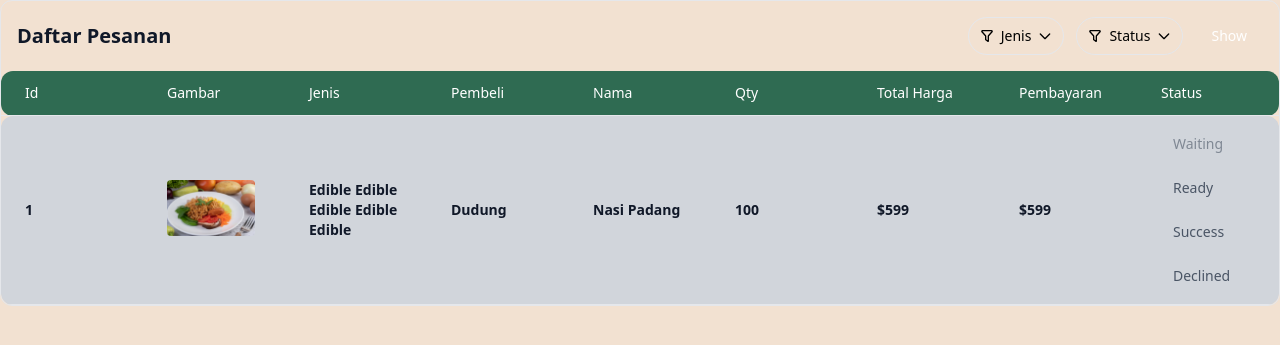
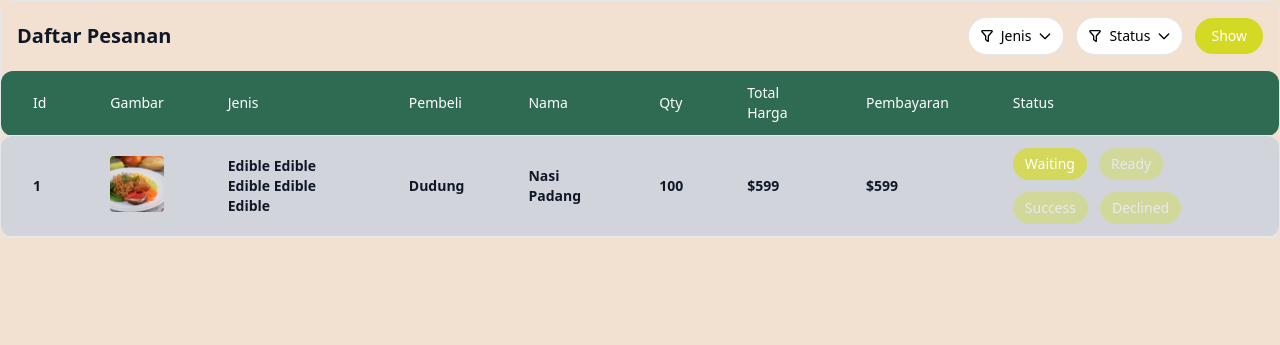
Before and after one commit to akkmlk/rifud, a Python web app: template templates/resto/daftar_pesanan.html in a window 1280 px wide. Shown: the top 345 px of the page. Run offline with Jinja, Linux system fonts and the light colour scheme; the template is opened without the code that fills it, so the values that code supplies are empty; some libraries are stand-ins or nearby versions.

Commit message:
history pesanan resto dan user, daftar pesanan resto.

```diff
--- /dev/null
+++ b/extensions.py
@@ -0,0 +1,3 @@
+from flask_mysqldb import MySQL
+
+mysql = MySQL()
--- a/static/dist/output.css
+++ b/static/dist/output.css
@@ -1924,12 +1924,10 @@
       background-color: var(--color-neutral-secondary-medium);
     }
   }
-  .bg-accent {
-    background-color: var(--color-accent);
-  }
-  .bg-accent-soft {
-    background-color: var(--color-accent-soft);
-  }
+  .bg-accent { background-color: var(--color-accent) !important; }
+  .hover\:bg-accent:hover { background-color: var(--color-accent) !important; }
+  .hover\:bg-accent-soft:hover { background-color: var(--color-accent-soft) !important; }
+  .bg-accent-soft { background-color: var(--color-accent-soft) !important; }
   .bg-background {
     background-color: var(--color-background);
   }
@@ -3825,6 +3823,7 @@
 
 /* focus variant for accent */
 .focus\:ring-accent:focus { --tw-ring-color: var(--color-accent); }
+.focus\:ring-accent-medium:focus { --tw-ring-color: var(--color-accent-soft); }
 
 .line-clamp-2 { display: -webkit-box; -webkit-box-orient: vertical; -webkit-line-clamp: 2; overflow: hidden; }
 .line-clamp-3 { display: -webkit-box; -webkit-box-orient: vertical; -webkit-line-clamp: 3; overflow: hidden; }
--- a/templates/layout/base_resto.html
+++ b/templates/layout/base_resto.html
@@ -8,7 +8,7 @@
     <link href="{{url_for('static',filename='dist/output.css')}}" rel="stylesheet">
     <script src="https://cdn.tailwindcss.com"></script>
 </head>
-<body class="bg-[#F2E1D1]">
+<body class="bg-background">
     <header>
         <h1 class="font-bold text-fuchsia-800"></h1>
     </header>
--- a/templates/resto/daftar_pesanan.html
+++ b/templates/resto/daftar_pesanan.html
@@ -1,6 +1,8 @@
 {% extends 'layout/base_resto.html' %}
+
 {% block content %}
-<div class="relative overflow-x-auto bg-neutral-primary-soft shadow-xs rounded-base border border-default">
+<div class="bg-neutral-primary-soft shadow-xs rounded-base border border-default">
+  <!-- Header Section - NO overflow restriction here -->
   <div class="p-4 flex items-center justify-between space-x-4">
     <a class="self-center">
       <span class="text-xl text-heading font-semibold whitespace-nowrap">Daftar Pesanan</span>
@@ -11,14 +13,14 @@
       <div class="relative inline-block">
         <button id="dropdownJenisButton"
                 data-dropdown-toggle="dropdownJenis"
-                class="shrink-0 inline-flex items-center justify-center text-body bg-neutral-secondary-medium box-border border border-default-medium hover:bg-neutral-tertiary-medium hover:text-heading focus:ring-4 focus:ring-neutral-tertiary shadow-xs font-medium leading-5 rounded-full text-sm px-3 py-2 focus:outline-none"
+                class="shrink-0 inline-flex items-center justify-center text-body bg-white box-border border border-default-medium hover:bg-neutral-tertiary-medium hover:text-heading focus:ring-4 focus:ring-gray-300 shadow-xs font-medium leading-5 rounded-full text-sm px-3 py-2 focus:outline-none"
                 type="button">
           <svg class="w-4 h-4 me-1.5 -ms-0.5" aria-hidden="true" xmlns="http://www.w3.org/2000/svg" viewBox="0 0 24 24" fill="none" width="24" height="24"><path stroke="currentColor" stroke-linecap="round" stroke-width="2" d="M18.796 4H5.204a1 1 0 0 0-.753 1.659l5.302 6.058a1 1 0 0 1 .247.659v4.874a.5.5 0 0 0 .2.4l3 2.25a.5.5 0 0 0 .8-.4v-7.124a1 1 0 0 1 .247-.659l5.302-6.059c.566-.646.106-1.658-.753-1.658Z"/></svg>
           Jenis
           <svg class="w-4 h-4 ms-1.5 -me-0.5" aria-hidden="true" xmlns="http://www.w3.org/2000/svg" viewBox="0 0 24 24" fill="none" width="24" height="24"><path stroke="currentColor" stroke-linecap="round" stroke-linejoin="round" stroke-width="2" d="m19 9-7 7-7-7"/></svg>
         </button>
 
-        <div id="dropdownJenis" class="absolute right-0 mt-2 z-10 hidden bg-neutral-primary-medium border border-default-medium rounded-lg shadow-lg w-40">
+        <div id="dropdownJenis" class="absolute right-0 mt-2 z-10 hidden bg-neutral-primary-medium border border-default-medium rounded-lg shadow-lg w-40 max-h-64 overflow-auto">
           <ul class="p-2 text-sm text-body font-medium" aria-labelledby="dropdownJenisButton">
             <li><a href="#" class="inline-flex items-center w-full p-2 hover:bg-neutral-tertiary-medium hover:text-heading rounded">Edible</a></li>
             <li><a href="#" class="inline-flex items-center w-full p-2 hover:bg-neutral-tertiary-medium hover:text-heading rounded">Waste</a></li>
@@ -30,19 +32,19 @@
       <div class="relative inline-block">
         <button id="dropdownStatusButton"
                 data-dropdown-toggle="dropdownStatus"
-                class="shrink-0 inline-flex items-center justify-center text-body bg-neutral-secondary-medium box-border border border-default-medium hover:bg-neutral-tertiary-medium hover:text-heading focus:ring-4 focus:ring-neutral-tertiary shadow-xs font-medium leading-5 rounded-full text-sm px-3 py-2 focus:outline-none"
+                class="shrink-0 inline-flex items-center justify-center text-body bg-white box-border border border-default-medium hover:bg-neutral-tertiary-medium hover:text-heading focus:ring-4 focus:ring-gray-300 shadow-xs font-medium leading-5 rounded-full text-sm px-3 py-2 focus:outline-none"
                 type="button">
           <svg class="w-4 h-4 me-1.5 -ms-0.5" aria-hidden="true" xmlns="http://www.w3.org/2000/svg" viewBox="0 0 24 24" fill="none" width="24" height="24"><path stroke="currentColor" stroke-linecap="round" stroke-width="2" d="M18.796 4H5.204a1 1 0 0 0-.753 1.659l5.302 6.058a1 1 0 0 1 .247.659v4.874a.5.5 0 0 0 .2.4l3 2.25a.5.5 0 0 0 .8-.4v-7.124a1 1 0 0 1 .247-.659l5.302-6.059c.566-.646.106-1.658-.753-1.658Z"/></svg>
           Status
           <svg class="w-4 h-4 ms-1.5 -me-0.5" aria-hidden="true" xmlns="http://www.w3.org/2000/svg" viewBox="0 0 24 24" fill="none" width="24" height="24"><path stroke="currentColor" stroke-linecap="round" stroke-linejoin="round" stroke-width="2" d="m19 9-7 7-7-7"/></svg>
         </button>
 
-        <div id="dropdownStatus" class="absolute right-0 mt-2 z-10 hidden bg-neutral-primary-medium border border-default-medium rounded-lg shadow-lg w-40">
+        <div id="dropdownStatus" class="absolute right-0 mt-2 z-10 hidden bg-neutral-primary-medium border border-default-medium rounded-lg shadow-lg w-40 max-h-64 overflow-auto">
           <ul class="p-2 text-sm text-body font-medium" aria-labelledby="dropdownStatusButton">
-            <li><a href="#" class="inline-flex items-center w-full p-2 hover:bg-neutral-tertiary-medium hover:text-heading rounded">Pending</a></li>
             <li><a href="#" class="inline-flex items-center w-full p-2 hover:bg-neutral-tertiary-medium hover:text-heading rounded">Success</a></li>
             <li><a href="#" class="inline-flex items-center w-full p-2 hover:bg-neutral-tertiary-medium hover:text-heading rounded">Ready</a></li>
             <li><a href="#" class="inline-flex items-center w-full p-2 hover:bg-neutral-tertiary-medium hover:text-heading rounded">Declined</a></li>
+            <li><a href="#" class="inline-flex items-center w-full p-2 hover:bg-neutral-tertiary-medium hover:text-heading rounded">Cancel</a></li>
           </ul>
         </div>
       </div>
@@ -54,35 +56,36 @@
     </div>
   </div>
 
-  <!-- table -->
-  <table class="w-full text-sm text-left rtl:text-right text-body border-collapse table-fixed">
+  <!-- Table Wrapper - overflow-x-auto hanya di sini -->
+  <div class="relative overflow-x-auto">
+    <table class="w-full text-sm text-left rtl:text-right text-body border-collapse table-auto">
       <thead class="text-white text-sm text-body bg-blend-darken border-b border-default-medium bg-primary-soft">
         <tr>
-        <th scope="col" class="px-6 py-3 rounded-s-base font-medium box-border align-middle">
+          <th scope="col" class="px-8 py-3 rounded-s-base font-medium box-border align-middle">
             <div class="flex items-center h-full">Id</div>
           </th>
-        <th scope="col" class="px-6 py-3 font-medium box-border align-middle">
+          <th scope="col" class="px-8 py-3 w-20 font-medium box-border align-middle">
             <div class="flex items-center h-full">Gambar</div>
           </th>
-        <th scope="col" class="px-6 py-3 font-medium box-border align-middle">
+          <th scope="col" class="px-8 py-3 font-medium box-border align-middle">
             <div class="flex items-center h-full">Jenis</div>
           </th>
-        <th scope="col" class="px-6 py-3 font-medium box-border align-middle">
+          <th scope="col" class="px-8 py-3 font-medium box-border align-middle">
             <div class="flex items-center h-full">Pembeli</div>
           </th>
-        <th scope="col" class="px-6 py-3 font-medium box-border align-middle">
+          <th scope="col" class="px-8 py-3 font-medium box-border align-middle">
             <div class="flex items-center h-full">Nama</div>
           </th>
-        <th scope="col" class="px-6 py-3 font-medium box-border align-middle">
+          <th scope="col" class="px-8 py-3 font-medium box-border align-middle">
             <div class="flex items-center h-full">Qty</div>
           </th>
-        <th scope="col" class="px-6 py-3 font-medium box-border align-middle">
+          <th scope="col" class="px-8 py-3 font-medium box-border align-middle">
             <div class="flex items-center h-full">Total Harga</div>
           </th>
-        <th scope="col" class="px-6 py-3 font-medium box-border align-middle">
+          <th scope="col" class="px-8 py-3 font-medium box-border align-middle">
             <div class="flex items-center h-full">Pembayaran</div>
           </th>
-        <th scope="col" class="px-6 py-3 rounded-e-base font-medium box-border align-middle">
+          <th scope="col" class="px-8 py-3 rounded-e-base font-medium box-border align-middle">
             <div class="flex items-center h-full">Status</div>
           </th>
         </tr>
@@ -90,44 +93,47 @@
 
       <tbody>
         <tr class="border-b border-default bg-gray-300">
-        <td class="px-6 py-3 font-semibold text-heading rounded-s-base box-border align-middle">1</td>
-        <td class="px-6 py-3 box-border align-middle">
+          <td class="px-8 py-3 font-semibold text-heading rounded-s-base box-border align-middle">1</td>
+          <td class="px-8 py-3 box-border align-middle">
             <div class="inline-flex items-center justify-center">
-            <img class="w-auto h-14 object-cover rounded" src="static\images\bg-1.png" alt="Tambahkan Gambar">
+              <img class="w-14 h-14 object-cover rounded" src="static\images\bg-1.png" alt="Tambahkan Gambar">
             </div>
           </td>
 
-        <td class="px-6 py-3 font-semibold text-heading box-border align-middle">Edible Edible Edible Edible Edible </td>
-        <td class="px-6 py-3 font-semibold text-heading box-border align-middle">Dudung</td>
-        <td class="px-6 py-3 font-semibold text-heading box-border align-middle">Nasi Padang</td>
-        <td class="px-6 py-3 font-semibold text-heading box-border align-middle">100</td>
-        <td class="px-6 py-3 font-semibold text-heading box-border align-middle">$599</td>
-        <td class="px-6 py-3 font-semibold text-heading box-border align-middle">$599</td>
-        <td class="px-6 py-3 box-border align-middle rounded-e-base">
-          <div class="status-toggle mt-0 flex gap-3 items-center flex-wrap" data-group="order-status">
-            <div class="gap-3 flex flex-wrap">
-              <button type="button"
-                      data-status="waiting" data-initial="true" aria-pressed="true"
-                      class="active:bg status-btn inline-flex items-center bg-accent-soft hover:bg-accent focus:ring-4 focus:ring-accent font-medium leading-5 rounded-full text-sm px-3 py-1.5 focus:outline-none transition-opacity duration-150 opacity-60">
+          <td class="px-8 py-3 font-semibold text-heading box-border align-middle">Edible Edible Edible Edible Edible </td>
+          <td class="px-8 py-3 font-semibold text-heading box-border align-middle">Dudung</td>
+          <td class="px-8 py-3 font-semibold text-heading box-border align-middle">Nasi Padang</td>
+          <td class="px-8 py-3 font-semibold text-heading box-border align-middle">100</td>
+          <td class="px-8 py-3 font-semibold text-heading box-border align-middle">$599</td>
+          <td class="px-8 py-3 font-semibold text-heading box-border align-middle">$599</td>
+          <td class="px-8 py-3 box-border align-middle rounded-e-base">
+            <div class="flex gap-3 items-center flex-wrap">
+              <div class="flex gap-3">
+                <!-- Waiting - checked by default -->
+                <input type="radio" id="status-waiting-1" name="order-status-1" value="waiting" class="peer/waiting hidden" checked>
+                <label for="status-waiting-1" class="cursor-pointer peer-checked/waiting:opacity-100 peer-checked/waiting:bg-accent opacity-50 bg-accent-soft inline-flex items-center text-white hover:bg-accent focus:ring-4 focus:ring-accent font-medium leading-5 rounded-full text-sm px-3 py-1.5 transition-all duration-150">
                   Waiting
-              </button>
-              <button type="button"
-                      data-status="ready" aria-pressed="false"
-                      class="status-btn inline-flex items-center bg-accent-soft hover:bg-accent focus:ring-4 focus:ring-accent font-medium leading-5 rounded-full text-sm px-3 py-1.5 focus:outline-none transition-opacity duration-150">
+                </label>
+
+                <!-- Ready -->
+                <input type="radio" id="status-ready-1" name="order-status-1" value="ready" class="peer/ready hidden">
+                <label for="status-ready-1" class="cursor-pointer peer-checked/ready:opacity-100 peer-checked/ready:bg-accent opacity-50 bg-accent-soft inline-flex items-center text-white hover:bg-accent focus:ring-4 focus:ring-accent font-medium leading-5 rounded-full text-sm px-3 py-1.5 transition-all duration-150">
                   Ready
-              </button>
+                </label>
               </div>
-            <div class="gap-3 flex flex-wrap">
-              <button type="button"
-                      data-status="success" aria-pressed="false"
-                      class="status-btn inline-flex items-center bg-accent-soft hover:bg-accent focus:ring-4 focus:ring-accent font-medium leading-5 rounded-full text-sm px-3 py-1.5 focus:outline-none transition-opacity duration-150">
+
+              <div class="flex gap-3">
+                <!-- Success -->
+                <input type="radio" id="status-success-1" name="order-status-1" value="success" class="peer/success hidden">
+                <label for="status-success-1" class="cursor-pointer peer-checked/success:opacity-100 peer-checked/success:bg-accent opacity-50 bg-accent-soft inline-flex items-center text-white hover:bg-accent focus:ring-4 focus:ring-accent font-medium leading-5 rounded-full text-sm px-3 py-1.5 transition-all duration-150">
                   Success
-              </button>
-              <button type="button"
-                      data-status="declined" aria-pressed="false"
-                      class="status-btn inline-flex items-center bg-accent-soft hover:bg-accent focus:ring-4 focus:ring-accent font-medium leading-5 rounded-full text-sm px-3 py-1.5 focus:outline-none transition-opacity duration-150">
+                </label>
+
+                <!-- Declined -->
+                <input type="radio" id="status-declined-1" name="order-status-1" value="declined" class="peer/declined hidden">
+                <label for="status-declined-1" class="cursor-pointer peer-checked/declined:opacity-100 peer-checked/declined:bg-accent opacity-50 bg-accent-soft inline-flex items-center text-white hover:bg-accent focus:ring-4 focus:ring-accent font-medium leading-5 rounded-full text-sm px-3 py-1.5 transition-all duration-150">
                   Declined
-              </button>
+                </label>
               </div>
             </div>
           </td>
@@ -135,6 +141,7 @@
       </tbody>
     </table>
   </div>
+</div>
 
 
 {% endblock %}
```
Also changed, not shown: templates/resto/riwayat_pesanan.html (+15 -13 lines), templates/user/order_history.html (deleted, +0 -45 lines), 1 other file. Lines whose indentation alone changed are shown as unchanged.
